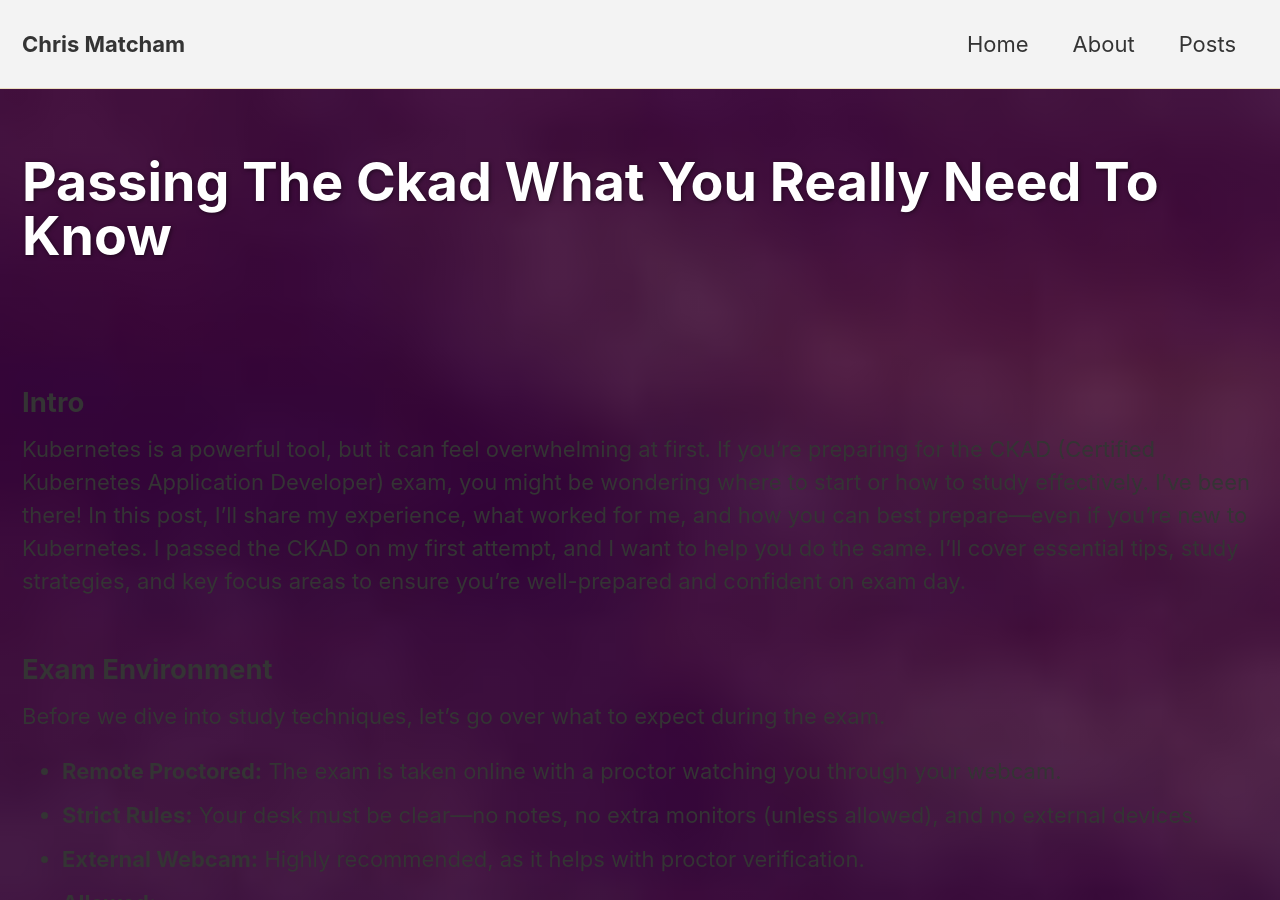
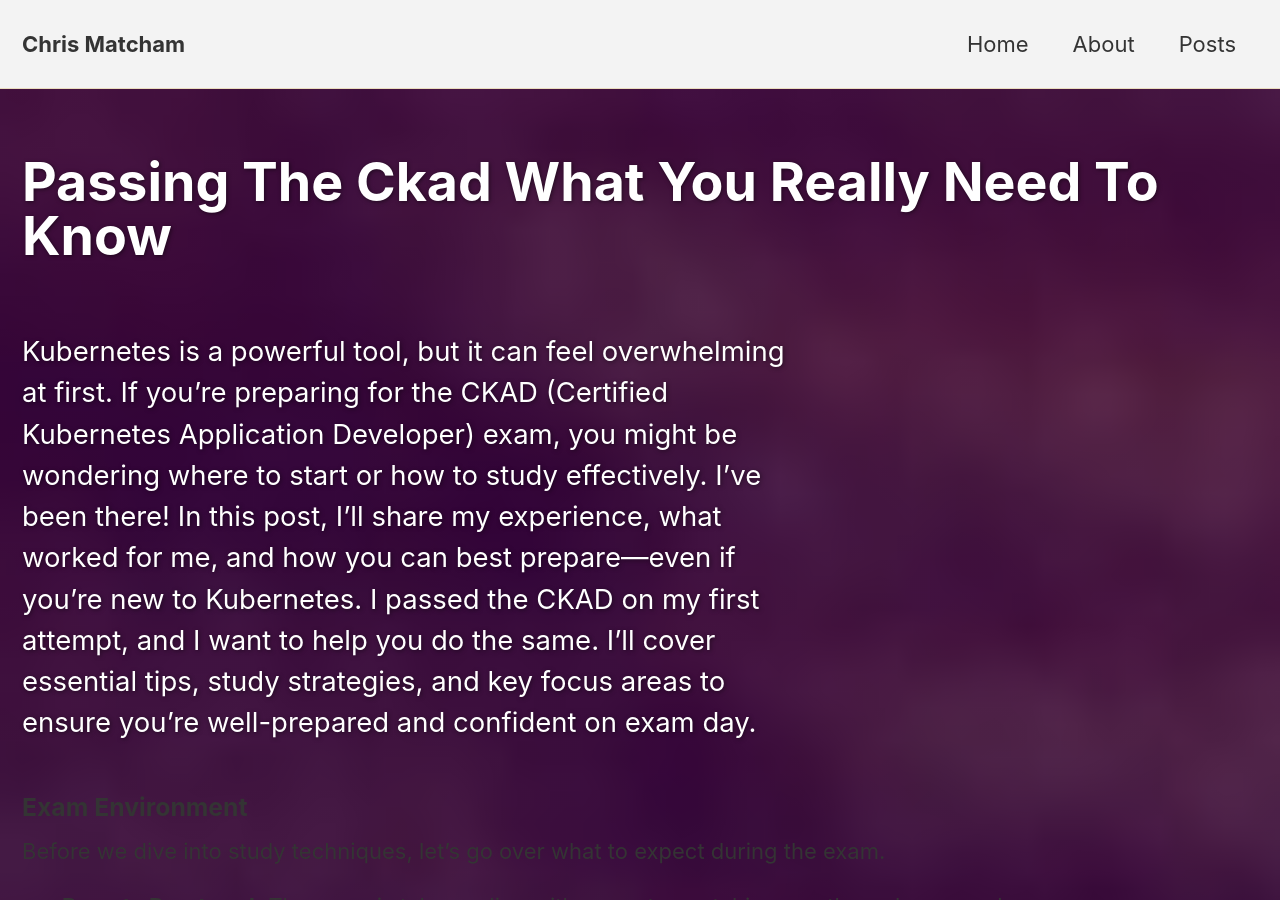
Before and after one commit to Matcham89/chrismatcham-dev, a Jekyll site: the page built from _posts/2025-03-31-Passing-The-CKAD-What-You-Really-Need-To-Know.md, in a window 1280 px wide and 900 px high. Built offline with Jekyll 4.4.1, drawn with Linux system fonts in a browser that asks for light colours; cached includes are drawn as plain includes.

Commit message:
feat: post CKAD how to

````diff
--- a/_posts/2025-03-31-Passing-The-CKAD-What-You-Really-Need-To-Know.md
+++ b/_posts/2025-03-31-Passing-The-CKAD-What-You-Really-Need-To-Know.md
@@ -10,14 +10,14 @@ header:
 
 <br />
 
-## Intro
+
 Kubernetes is a powerful tool, but it can feel overwhelming at first. If you're preparing for the CKAD (Certified Kubernetes Application Developer) exam, you might be wondering where to start or how to study effectively. I’ve been there! In this post, I’ll share my experience, what worked for me, and how you can best prepare—even if you're new to Kubernetes.
 
 
 I passed the CKAD on my first attempt, and I want to help you do the same. I’ll cover essential tips, study strategies, and key focus areas to ensure you’re well-prepared and confident on exam day.
 
 
-## Exam Environment
+### Exam Environment
 Before we dive into study techniques, let’s go over what to expect during the exam.
 
 
@@ -36,7 +36,7 @@ Knowing these details in advance will help you avoid unnecessary stress on exam
 
 
 
-## Quick Note: Grading
+### Quick Note: Grading
 The CKAD exam is graded by **automation scripts**, not a human. That means:
 
 
@@ -50,18 +50,18 @@ This is why practicing commands and YAML formatting is so important.
 
 
 
-## Tips for Success
+### Tips for Success
 
 
-### 1. Learn to Love kubectl Aliases
+#### 1. Learn to Love kubectl Aliases
 `k=kubectl` Alias is available for the exam, but it's configured—no need to set it up yourself.
 
 
-### 2. Master kubectl Autocompletion
+#### 2. Master kubectl Autocompletion
 Autocompletion is pre-enabled in the exam environment. Use **Tab** to autocomplete commands and arguments, which reduces typos and speeds up your workflow.
 
 
-### 3. Context Switching is Critical
+#### 3. Context Switching is Critical
 Every question may use a different Kubernetes context. If you forget to switch contexts, you’ll make changes in the wrong cluster and lose points.
 
 
@@ -69,11 +69,11 @@ Every question may use a different Kubernetes context. If you forget to switch c
 - Always treat each question as a separate environment.
 
 
-### 4. Use the Copy Option
+#### 4. Use the Copy Option
 If the **copy button** is available, use it. This prevents spelling mistakes, which can cause lost points.
 
 
-### 5. Manage Your Time Wisely
+#### 5. Manage Your Time Wisely
 The exam consists of **16-22** questions in **2 hours**, meaning you have about **5-7 minutes per question**.
 
 
@@ -82,7 +82,7 @@ The exam consists of **16-22** questions in **2 hours**, meaning you have about
 - You don’t need a perfect score—just enough to pass.
 
 
-### 6. Read the Question Twice
+#### 6. Read the Question Twice
 Exam pressure can cause you to skim questions and misunderstand what’s being asked.
 
 
@@ -90,7 +90,7 @@ Exam pressure can cause you to skim questions and misunderstand what’s being a
 - Make sure you understand **exactly** what the question is asking for before writing any commands.
 
 
-### 7. YAML & VIM Are Your Best Friends
+#### 7. YAML & VIM Are Your Best Friends
 You **must** be comfortable with YAML and VIM. Here are some essential VIM commands:
 ```
 vim filename   # Open or create a file
@@ -105,7 +105,7 @@ u              # Undo (outside insert mode)
 Practicing VIM before the exam will save you a lot of time.
 
 
-### 8. Essential Terminal Commands
+#### 8. Essential Terminal Commands
 Besides `kubectl`, you must be comfortable with basic Linux commands:
 ```
 cp             # copy
@@ -119,7 +119,7 @@ echo >         # repeat to
 If you usually rely on an IDE like VSCode, spend some time working **exclusively in the terminal**.
 
 
-### 9. Get Comfortable Navigating the Documentation
+#### 9. Get Comfortable Navigating the Documentation
 The fact that you **can** use Kubernetes documentation in the exam is a huge advantage!
 
 
@@ -127,15 +127,13 @@ The fact that you **can** use Kubernetes documentation in the exam is a huge adv
 - Know where key sections like Deployments, ConfigMaps, and Secrets are located.
 
 
-### 10. `kubectl explain` is a Lifesaver
+#### 10. `kubectl explain` is a Lifesaver
 If you're unsure about a YAML structure, use:
 ```
 kubectl explain pod.spec.containers
 ```
 
-
 or
-
 
 ```
 kubectl explain deployment
@@ -143,7 +141,7 @@ kubectl explain deployment
 It provides quick insights into resource definitions for lots of different resources.
 
 
-### 11. `kubectl -h` Helps With Command Syntax
+#### 11. `kubectl -h` Helps With Command Syntax
 If you forget how to structure a command, use:
 ```
 kubectl create secret -h
@@ -151,7 +149,7 @@ kubectl create secret -h
 This is faster than searching the documentation. Great for secrets, cronjobs, deployments and configmaps.
 
 
-### 12. `-o yaml` and `--dry-run=client` Are Your Best Friends
+#### 12. `-o yaml` and `--dry-run=client` Are Your Best Friends
 These flags help generate YAML templates quickly:
 ```
 kubectl create deployment nginx --image=nginx -o yaml --dry-run=client
@@ -165,60 +163,60 @@ kubectl apply -f deployment.yaml
 
 
 
-## Key Focus Areas
+### Key Focus Areas
 For the CKAD exam I focused on these topics:
 
 
-### 1. PersistentVolume & PersistentVolumeClaim
+#### 1. PersistentVolume & PersistentVolumeClaim
 - Creating **PersistentVolumes (PV)** and **PersistentVolumeClaims (PVC)**.
 - Correctly mounting volumes to pods.
 
 
-### 2. CronJobs
+#### 2. CronJobs
 - Understanding **schedule syntax** and required YAML structure.
 
 
-### 3. ServiceAccounts
+#### 3. ServiceAccounts
 - Creating and troubleshooting **ServiceAccounts** and **RoleBindings**.
 - Using `kubectl get -o yaml` and `kubectl describe` for debugging.
 
 
-### 4. Rollouts
+#### 4. Rollouts
 - `kubectl rollout` manages deployments beyond just restarting them.
 - Learn how to view rollout history and perform rollbacks.
 
 
-### 5. Canary Deployments
+#### 5. Canary Deployments
 - Learn how **labels** help control traffic.
 - Remeber you can use `kubectl scale` to adjust replica counts.
 - Also, whilst it may be obvious to some, understand ratios. For example, if you    have 10 replicas of a deployment and you want to perform a canary deployment of 20% canary and 80% stable. That's 2 replicas of the new canary deployment and 8 replicas of the stable deployment.
   Worth noting that the replica count can be managed via the `kubectl scale` command.
 
 
-### 6. Resource Limits & Requests
+#### 6. Resource Limits & Requests
 - Understanding how to **set and update** resource limits.
 
 
-### 7. LimitRange
+#### 7. LimitRange
 - Learn how Kubernetes **enforces resource limits** on pods and containers.
 
 
-### 8. Secrets
+#### 8. Secrets
 - Creating and mounting **Secrets** as environment variables and volumes.
 
 
-### 9. Logs
+#### 9. Logs
 - Deployment logs may contain **both old and new pod logs**.
 - Use `kubectl logs` efficiently.
 - Remember when you look at deployment logs, this can include an old pod and new pod. But looking at a pod log is fine grained to that single pod.
 
 
-### 10. Labels
+#### 10. Labels
 - Labels are key for **NetworkPolicies** and **Canary Deployments**.
 - Using `kubectl label` and `kubectl edit` effectively.
 
 
-### 11. Docker / Podman
+#### 11. Docker / Podman
 - Be able to save a Docker image:
 ```
 docker save --output busybox.tar busybox
@@ -226,14 +224,12 @@ docker save --output busybox.tar busybox
 - Learn **both** Docker and Podman.
 
 
-### 12. `kubectl top pods`
+#### 12. `kubectl top pods`
 - Identify high CPU/memory usage.
 - Use `--sort-by` to quickly find problem areas.
 
 
-
-
-## Resources
+### Resources
 
 
 Here's a list of the resources that I used and believe helped me pass the CKAD exam:
@@ -248,7 +244,7 @@ Here's a list of the resources that I used and believe helped me pass the CKAD e
 
 
 
-## Final Thoughts
+### Final Thoughts
 The CKAD exam is tough, but you **can** pass with preparation.
 Focus on:
 - Practicing YAML & VIM
````
